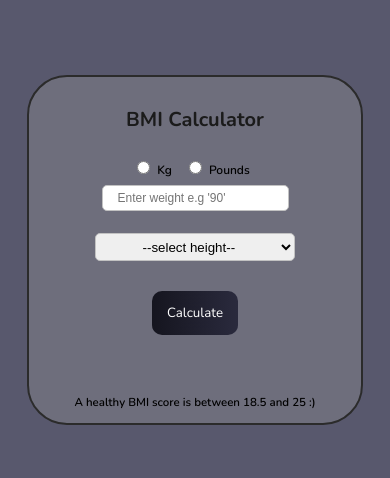
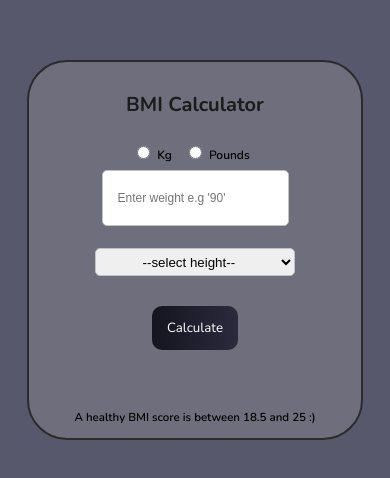
Before and after one commit to justdeen/BMI-Checker, a plain HTML site: page index.html in a window 390 px wide. Shown: the part 180-658 px from the top of the page. Drawn offline with nearby package versions, Linux system fonts and the light colour scheme.

Commit message:
Update bmi.css

```diff
--- a/bmi.css
+++ b/bmi.css
@@ -118,7 +118,7 @@ span{
     }
 
     #weight{
-        padding: 5px 15px;
+        padding: 20px 15px;
     }
 
     select{
```
